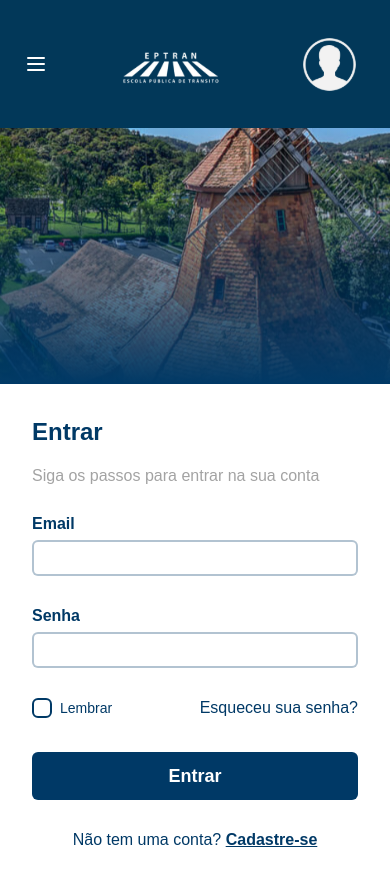
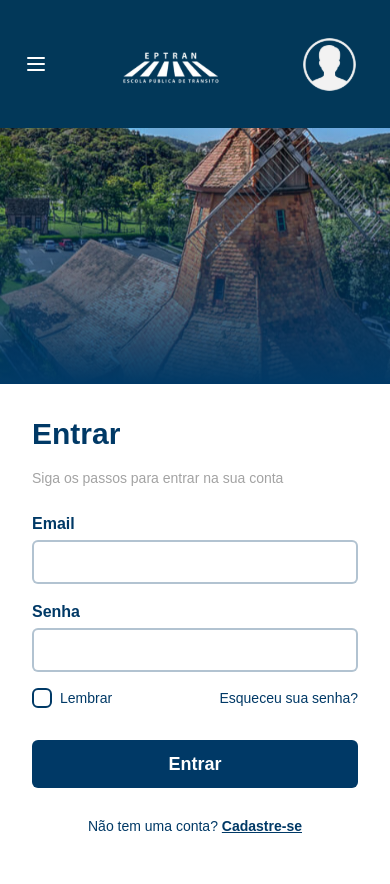
Before and after one commit to mat-cesconetto/eptran, a Next.js app in the folder eptran_nextjs/: page /login in a window 390 px wide. Built offline with nearby package versions, Linux system fonts and the light colour scheme.

Commit message:
adicionando responsividade ao login

```diff
--- a/eptran_nextjs/src/app/login/form-login.tsx
+++ b/eptran_nextjs/src/app/login/form-login.tsx
@@ -4,7 +4,6 @@ import React, { useState } from "react";
 import CustomCheckbox from "../cadastro/checkbox";
 import Link from "next/link";
 import { useLogin } from "@/hooks/useLogin";
-import { Router } from "lucide-react";
 
 const FormularioLogin: React.FC = () => {
   const [error, setError] = useState<string | null>(null);
@@ -21,22 +20,20 @@ const FormularioLogin: React.FC = () => {
     try {
       await loginUser(email, senha);
       console.log('tudo tranquilo');
-
     } catch (error: any) {
       setError(error.message || 'Houve um erro ao logar o usuário');
     }
   }
-
 
   return (
     <form onSubmit={handleLogin} className="grid grid-cols-1 gap-4 w-full">
       <FormField label="Email" type="email" id="email" name="email" />
       <FormField label="Senha" type="password" id="senha" name="senha" />
 
-      <div className="w-full flex justify-between mb-4">
+      <div className="w-full flex justify-between items-center mb-4">
         <CustomCheckbox label="Lembrar" />
         <Link href={""}>
-          <p className="text-[#003966]">Esqueceu sua senha?</p>
+          <p className="text-[#003966] text-sm md:text-base">Esqueceu sua senha?</p>
         </Link>
       </div>
 
@@ -46,6 +43,8 @@ const FormularioLogin: React.FC = () => {
       >
         Entrar
       </button>
+
+      {error && <p className="text-red-500 text-sm text-center">{error}</p>}
     </form>
   );
 };
@@ -64,7 +63,7 @@ const FormField: React.FC<FormFieldProps> = ({ label, type, id, name }) => (
       type={type}
       id={id}
       name={name}
-      className="border-2 border-[#003966] border-opacity-30 rounded-md p-1 text-black w-full mb-3"
+      className="border-2 border-[#003966] border-opacity-30 rounded-md p-2 text-black w-full"
     />
   </div>
 );
--- a/eptran_nextjs/src/app/login/page.tsx
+++ b/eptran_nextjs/src/app/login/page.tsx
@@ -2,26 +2,25 @@
 
 import FormularioLogin from "./form-login";
 import Link from "next/link";
-import CustomCheckbox from "../cadastro/checkbox";
 
 export default function Home() {
   return (
-    <div className="flex flex-col md:flex-row w-full h-full">
+    <div className="flex flex-col md:flex-row w-full">
       <div className="relative w-full md:w-3/6 h-64 md:h-[840px] bg-[url('/moinho.svg')] bg-cover bg-center">
         <div className="absolute inset-0 bg-gradient-to-t from-[#003966] to-transparent"></div>
       </div>
       <div className="w-full md:w-3/6 md:h-[840px] flex flex-col items-center justify-center px-4 py-8 md:py-0">
         <div className="w-full md:w-10/12 px-4">
-          <h1 className="text-[#003966] mb-4 font-bold text-2xl md:text-5xl">
+          <h1 className="text-[#003966] mb-4 font-bold text-3xl md:text-5xl">
             Entrar
           </h1>
-          <h3 className="text-neutral-400 text-base mt-2 mb-6 ">
+          <h3 className="text-neutral-400 text-sm md:text-base mt-2 mb-6">
             Siga os passos para entrar na sua conta
           </h3>
           <FormularioLogin />
           <div className="mt-4 w-full text-center text-[#003966] md:mt-7">
             <Link href={"./cadastro"}>
-              <p className="">
+              <p className="text-sm md:text-base">
                 Não tem uma conta?{" "}
                 <span className="font-semibold underline decoration-[#003966] relative">
                   Cadastre-se
```
